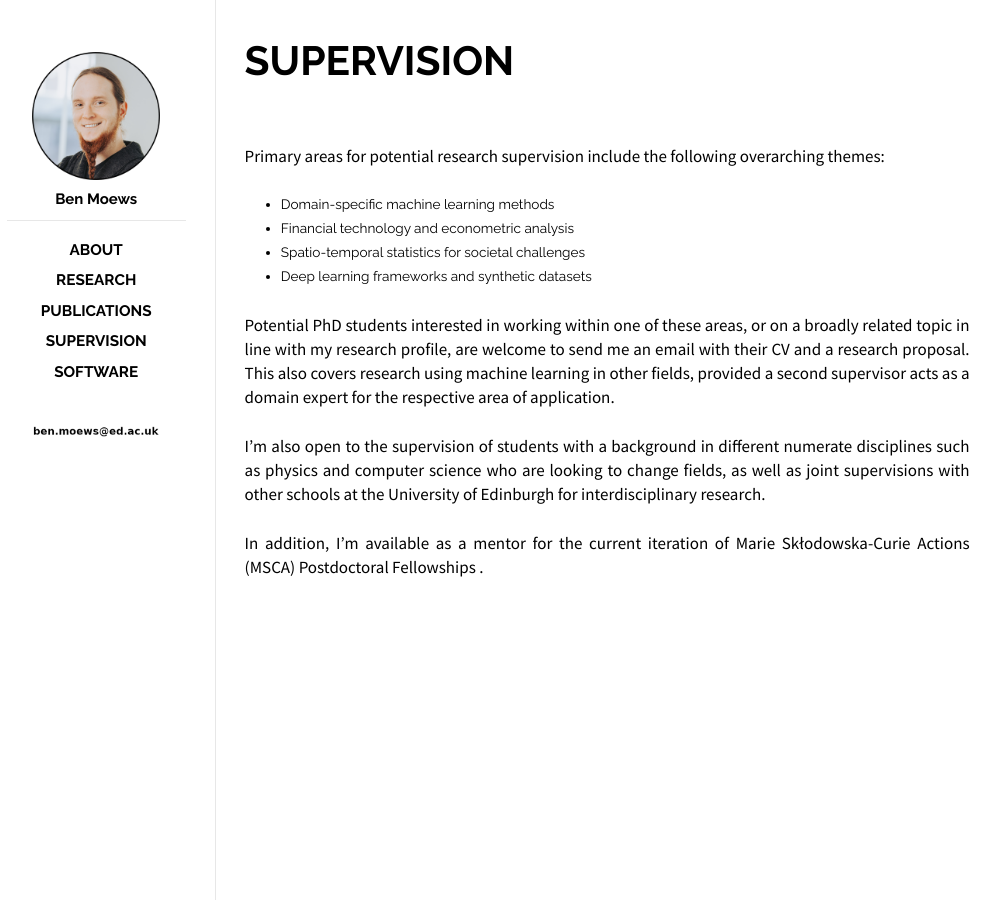
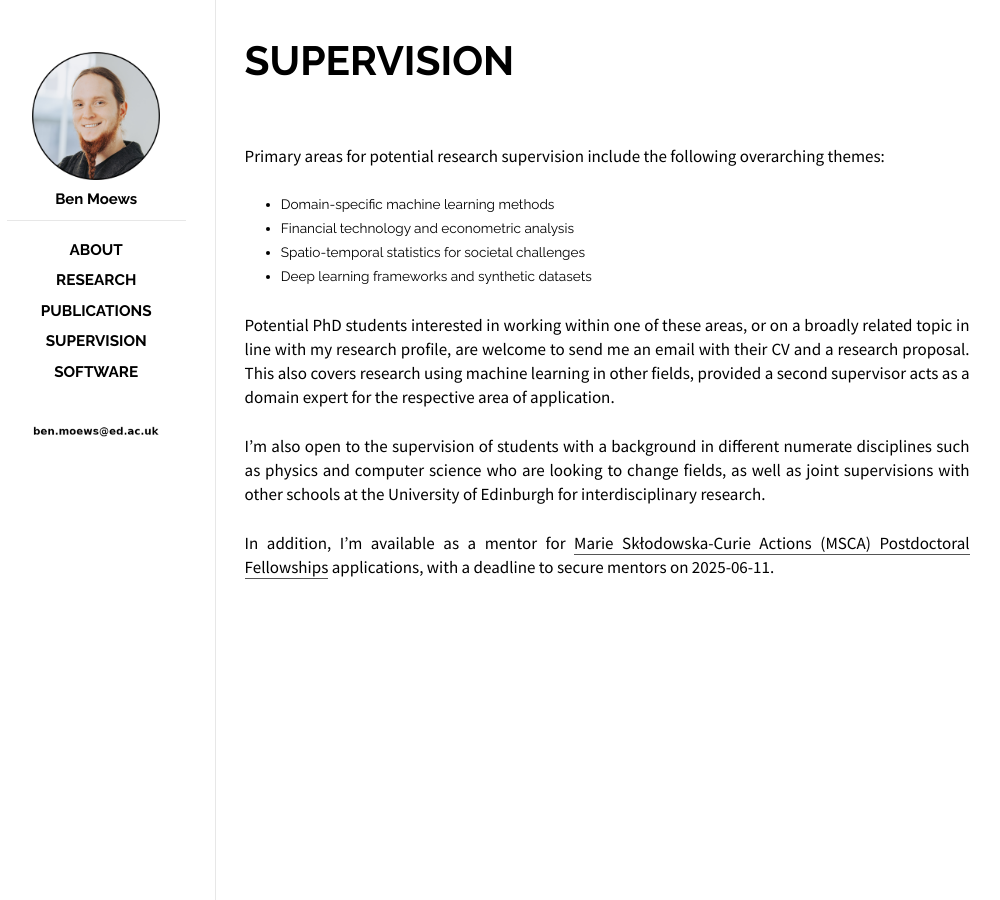
Before and after one commit to moews/moews.github.io, a Jekyll site: the page built from _posts/2017-03-25-supervision.md, in a window 1280 px wide. Shown: the whole page, without its empty margins (143-1143 px from the left). Built offline with Jekyll 4.4.1, drawn with Linux system fonts in a browser that asks for light colours.

Commit message:
Update 2017-03-25-supervision.md

```diff
--- a/_posts/2017-03-25-supervision.md
+++ b/_posts/2017-03-25-supervision.md
@@ -72,7 +72,7 @@
 
 I’m also open to the supervision of students with a background in different numerate disciplines such as physics and computer science who are looking to change fields, as well as joint supervisions with other schools at the University of Edinburgh for interdisciplinary research.
 
-In addition, I'm available as a mentor for the current iteration of Marie Skłodowska-Curie Actions (MSCA) Postdoctoral Fellowships [](https://www.business-school.ed.ac.uk/about/news/marie-sklodowska-curie-actions-msca-postdoctoral-fellowships).
+In addition, I'm available as a mentor for [Marie Skłodowska-Curie Actions (MSCA) Postdoctoral Fellowships](https://www.business-school.ed.ac.uk/about/news/marie-sklodowska-curie-actions-msca-postdoctoral-fellowship) applications, with a deadline to secure mentors on 2025-06-11.
 
 <!--Potential PhD and master's students interested in working within one of these areas, or on a broadly related topic in line with my research profile, are welcome to send me an email with their CV and a research proposal. I'm also open to the supervision of students with a background in different numerate disciplines such as physics and computer science who are looking to change fields, as well as joint supervisions with other schools at the University of Edinburgh.-->
 
```
